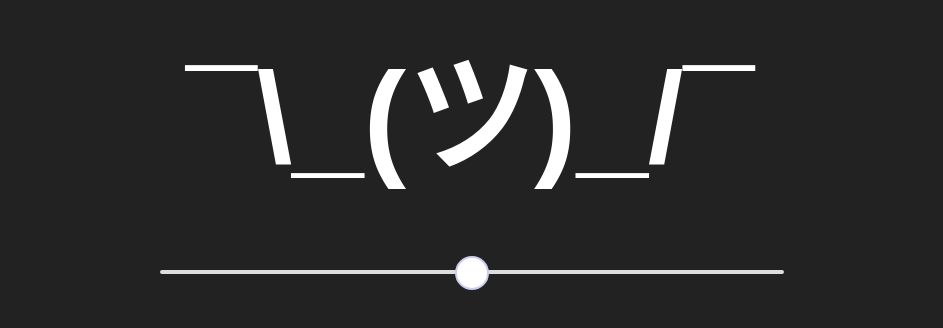
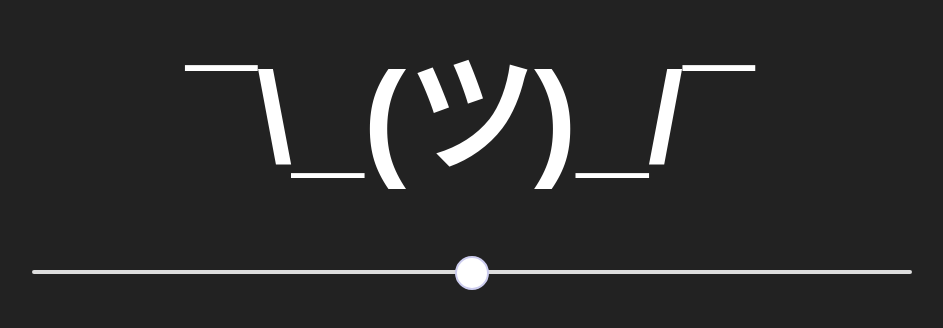
Before and after one commit to debski/boo-or-bey, a plain HTML site: page index.html in a window 1280 px wide. Shown: the part 160-488 px from the top of the page, without its empty margins (170-1113 px from the left). Drawn offline with Linux system fonts and the light colour scheme.

Commit message:
Update index.html

```diff
--- a/index.html
+++ b/index.html
@@ -4,7 +4,7 @@
     <style>
         body {
             text-align: center;
-            padding: 10vh 25vw;
+            padding: 10vh 15vw;
             background: #222222;
         }
 
```
